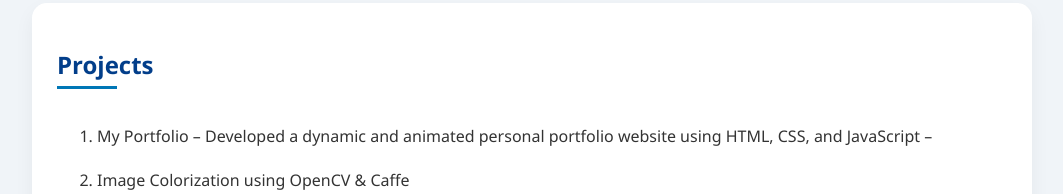
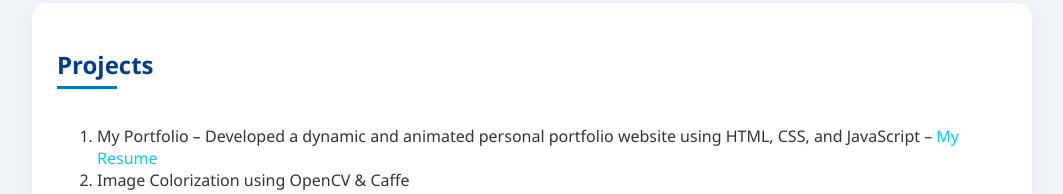
Before and after one commit to aswin-sai/My-Portfolio, a plain HTML site: page index.html in a window 1280 px wide. Shown: the part 1299-1493 px from the top of the page, without its empty margins (108-1171 px from the left). Drawn offline with Linux system fonts and the light colour scheme.

Commit message:
thirdcommit

```diff
--- a/index.html
+++ b/index.html
@@ -64,7 +64,7 @@
     <section class="reveal" id="projects">
       <h2>Projects</h2>
       <ol>
-        <li>My Portfolio – Developed a dynamic and animated personal portfolio website using HTML, CSS, and JavaScript – <a href="https://aswin-portfolio-2025.netlify.app/">My Resume</a></li>
+        <li>My Portfolio – Developed a dynamic and animated personal portfolio website using HTML, CSS, and JavaScript – <a href="https://aswin-portfolio-2025.netlify.app/" style="color: rgb(0, 204, 255);">My Resume</a></li>
         <li>Image Colorization using OpenCV & Caffe</li>
         <li>To-Do List Web App with real-time updates</li>
         <li>GUI-based Student Management System</li>
```
